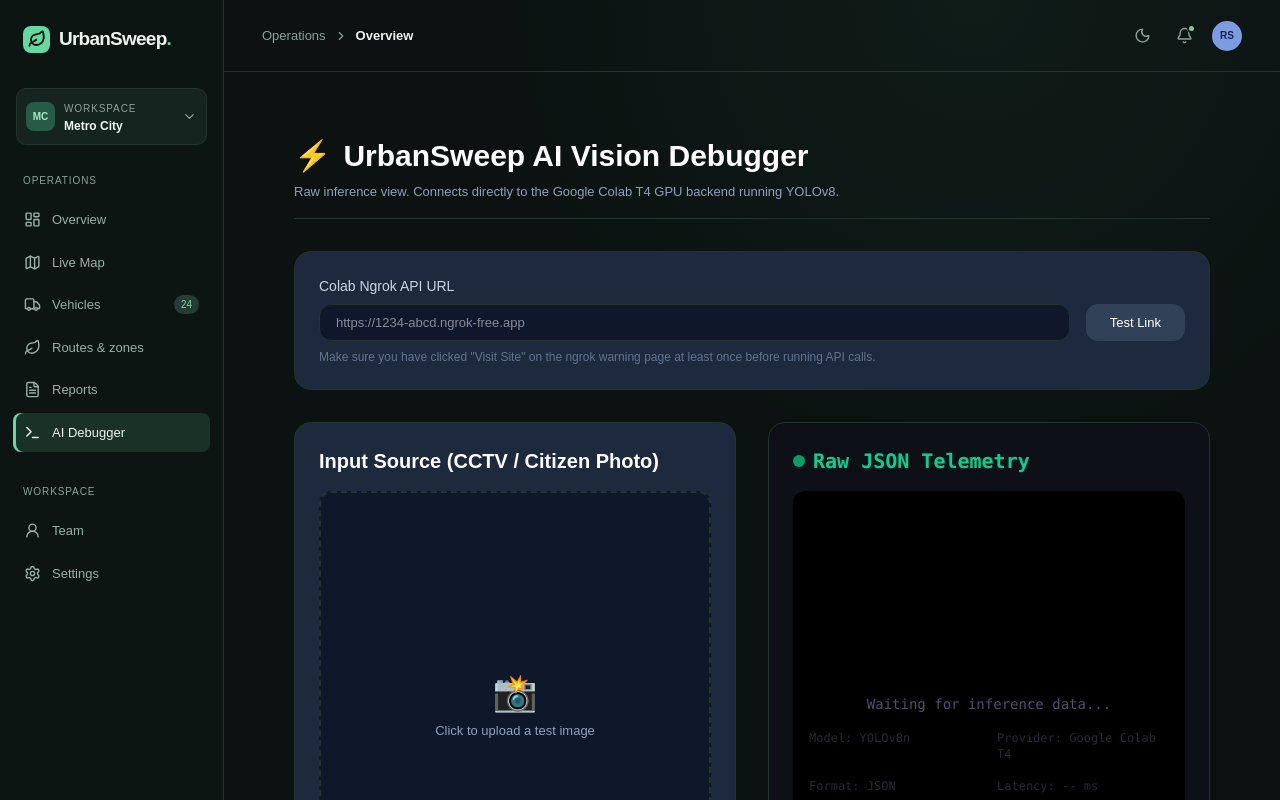
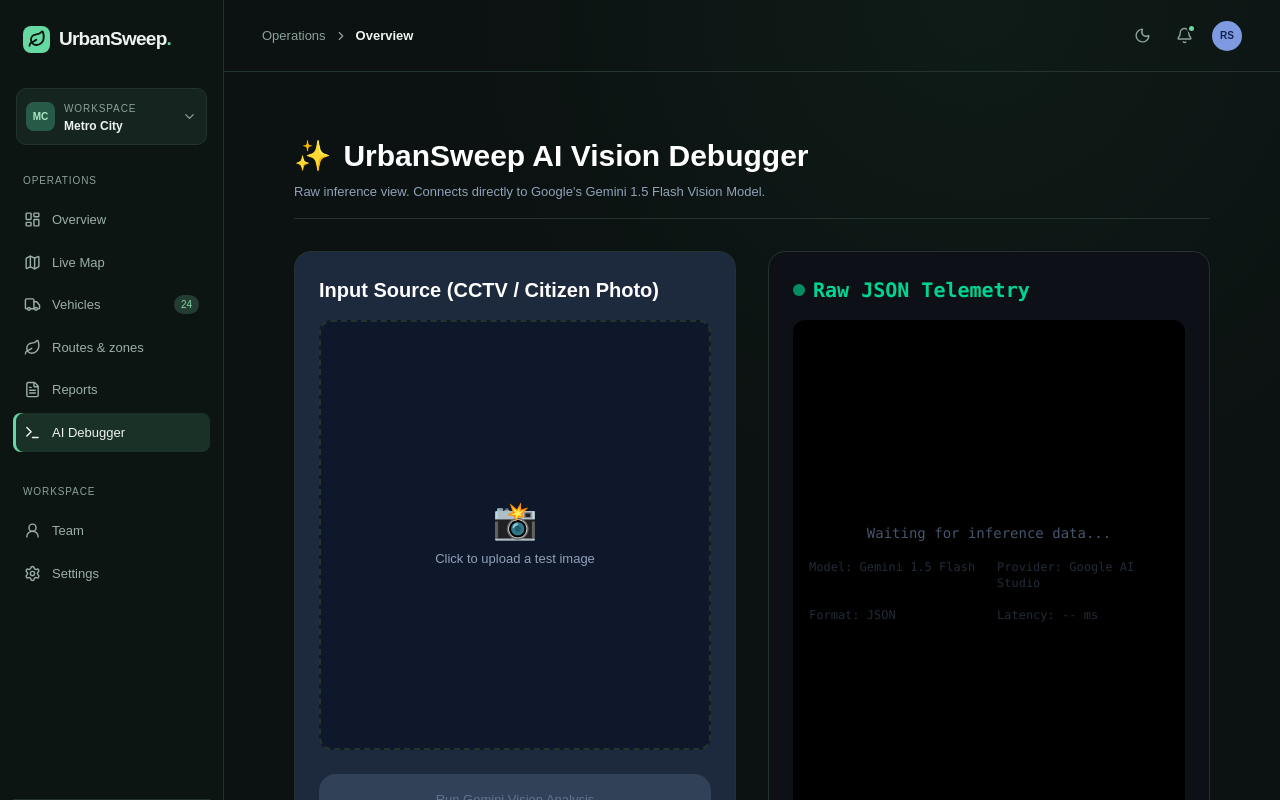
Before and after one commit to PhaseDev6/Automate-India, a Next.js app: page /debug in a window 1280 px wide. Shown: the top 800 px of the page. Built offline with nearby package versions, Linux system fonts and the light colour scheme.

Commit message:
Feature: Migrate AI backend from YOLO to Gemini 1.5 Flash Vision API

```diff
--- a/app/debug/page.tsx
+++ b/app/debug/page.tsx
@@ -3,7 +3,6 @@
 import { useState, useRef } from 'react'
 
 export default function DebugPage() {
-  const [ngrokUrl, setNgrokUrl] = useState('')
   const [imageFile, setImageFile] = useState<File | null>(null)
   const [imagePreview, setImagePreview] = useState<string | null>(null)
   const [loading, setLoading] = useState(false)
@@ -31,10 +30,6 @@ export default function DebugPage() {
   }
 
   const runInference = async () => {
-    if (!ngrokUrl) {
-      setError("Please enter your Ngrok backend URL first.")
-      return
-    }
     if (!imageFile) {
       setError("Please upload an image to analyze.")
       return
@@ -43,27 +38,25 @@ export default function DebugPage() {
     setLoading(true)
     setError(null)
 
-    // Format URL correctly (remove trailing slash)
-    const formattedUrl = ngrokUrl.trim().replace(/\/$/, '')
-
     try {
       const formData = new FormData()
       formData.append('file', imageFile)
 
-      const response = await fetch(`${formattedUrl}/analyze-image`, {
+      const response = await fetch(`/api/analyze-trash`, {
         method: 'POST',
         body: formData,
       })
 
       if (!response.ok) {
-        throw new Error(`Server returned ${response.status}: ${response.statusText}`)
+        const errorData = await response.json().catch(() => ({}))
+        throw new Error(`Server returned ${response.status}: ${errorData.error || response.statusText}`)
       }
 
       const data = await response.json()
       setResult(data)
     } catch (err: any) {
       console.error(err)
-      setError(`Connection failed. Ensure Colab is running and ngrok URL is correct. Details: ${err.message}`)
+      setError(`Analysis failed. Details: ${err.message}`)
     } finally {
       setLoading(false)
     }
@@ -73,39 +66,11 @@ export default function DebugPage() {
     <div className="p-8 max-w-7xl mx-auto text-white">
       <div className="mb-8 border-b border-slate-700 pb-4">
         <h1 className="text-3xl font-bold mb-2 flex items-center">
-          <span className="text-emerald-400 mr-3">⚡</span>
+          <span className="text-emerald-400 mr-3">✨</span>
           UrbanSweep AI Vision Debugger
         </h1>
         <p className="text-slate-400">
-          Raw inference view. Connects directly to the Google Colab T4 GPU backend running YOLOv8.
-        </p>
-      </div>
-
-      {/* Connection Setup */}
-      <div className="bg-slate-800 p-6 rounded-xl border border-slate-700 mb-8">
-        <label className="block text-sm font-medium text-slate-300 mb-2">
-          Colab Ngrok API URL
-        </label>
-        <div className="flex gap-4">
-          <input
-            type="text"
-            placeholder="https://1234-abcd.ngrok-free.app"
-            className="flex-1 bg-slate-900 border border-slate-600 rounded-lg px-4 py-2 focus:outline-none focus:border-emerald-500 font-mono text-sm"
-            value={ngrokUrl}
-            onChange={(e) => setNgrokUrl(e.target.value)}
-          />
-          <button
-            className="bg-slate-700 hover:bg-slate-600 px-6 py-2 rounded-lg font-medium transition-colors"
-            onClick={() => {
-              // Quick test connection
-              if(ngrokUrl) window.open(ngrokUrl, '_blank')
-            }}
-          >
-            Test Link
-          </button>
-        </div>
-        <p className="text-xs text-slate-500 mt-2">
-          Make sure you have clicked "Visit Site" on the ngrok warning page at least once before running API calls.
+          Raw inference view. Connects directly to Google's Gemini 1.5 Flash Vision Model.
         </p>
       </div>
 
@@ -142,17 +107,17 @@ export default function DebugPage() {
               disabled={loading || !imageFile}
               className={`mt-6 w-full py-4 rounded-xl font-bold text-lg flex justify-center items-center gap-2 transition-all ${
                 loading ? 'bg-emerald-600/50 cursor-not-allowed' :
-                (!imageFile || !ngrokUrl) ? 'bg-slate-700 text-slate-500 cursor-not-allowed' :
+                (!imageFile) ? 'bg-slate-700 text-slate-500 cursor-not-allowed' :
                 'bg-emerald-600 hover:bg-emerald-500 text-white shadow-[0_0_15px_rgba(16,185,129,0.4)]'
               }`}
             >
               {loading ? (
                 <>
                   <div className="w-5 h-5 border-2 border-white/30 border-t-white rounded-full animate-spin" />
-                  Processing YOLOv8 Inference...
+                  Processing Gemini Inference...
                 </>
               ) : (
-                'Run YOLOv8 Vision Analysis'
+                'Run Gemini Vision Analysis'
               )}
             </button>
 
@@ -180,8 +145,8 @@ export default function DebugPage() {
               <div className="h-full flex flex-col items-center justify-center text-slate-600">
                 <p>Waiting for inference data...</p>
                 <div className="mt-4 grid grid-cols-2 gap-4 text-xs opacity-50">
-                  <div>Model: YOLOv8n</div>
-                  <div>Provider: Google Colab T4</div>
+                  <div>Model: Gemini 1.5 Flash</div>
+                  <div>Provider: Google AI Studio</div>
                   <div>Format: JSON</div>
                   <div>Latency: -- ms</div>
                 </div>
@@ -190,18 +155,20 @@ export default function DebugPage() {
           </div>
 
           {result && (
-            <div className="mt-4 grid grid-cols-3 gap-4">
-              <div className="bg-slate-800 p-3 rounded text-center">
-                <div className="text-xs text-slate-400">Total Items</div>
-                <div className="text-2xl font-bold">{result.total_items_detected}</div>
+            <div className="mt-4 grid grid-cols-1 md:grid-cols-2 gap-4">
+              <div className="bg-slate-800 p-4 rounded-xl text-center">
+                <div className="text-sm text-slate-400 mb-1">Severity Score</div>
+                <div className="text-3xl font-bold text-red-400">{result.severity_score}%</div>
               </div>
-              <div className="bg-slate-800 p-3 rounded text-center">
-                <div className="text-xs text-slate-400">Severity</div>
-                <div className="text-2xl font-bold text-red-400">{result.calculated_severity}%</div>
+              <div className="bg-slate-800 p-4 rounded-xl text-center flex flex-col justify-center">
+                <div className="text-sm text-slate-400 mb-1">Dispatch Required</div>
+                <div className={`text-lg font-bold mt-1 px-4 py-2 rounded ${result.dispatch_required ? 'bg-red-500/20 text-red-400' : 'bg-emerald-500/20 text-emerald-400'}`}>
+                  {result.dispatch_required ? 'YES - DISPATCH NOW' : 'NO - MONITOR'}
+                </div>
               </div>
-              <div className="bg-slate-800 p-3 rounded text-center">
-                <div className="text-xs text-slate-400">Status</div>
-                <div className="text-sm font-bold mt-1 text-emerald-400">{result.recommendation}</div>
+              <div className="bg-slate-800 p-4 rounded-xl text-left md:col-span-2">
+                <div className="text-sm text-slate-400 mb-2">Analysis Summary</div>
+                <div className="text-md text-white">{result.analysis_summary}</div>
               </div>
             </div>
           )}
--- a/package.json
+++ b/package.json
@@ -9,6 +9,7 @@
   },
   "dependencies": {
     "@base-ui/react": "^1.5.0",
+    "@google/generative-ai": "^0.24.1",
     "@types/leaflet": "^1.9.22",
     "@vercel/analytics": "1.6.1",
     "class-variance-authority": "^0.7.1",
```
Also changed, not shown: app/api/analyze-trash/route.ts (added, +54 -0 lines), 1 other file (tests, documents, lock files or other folders).
